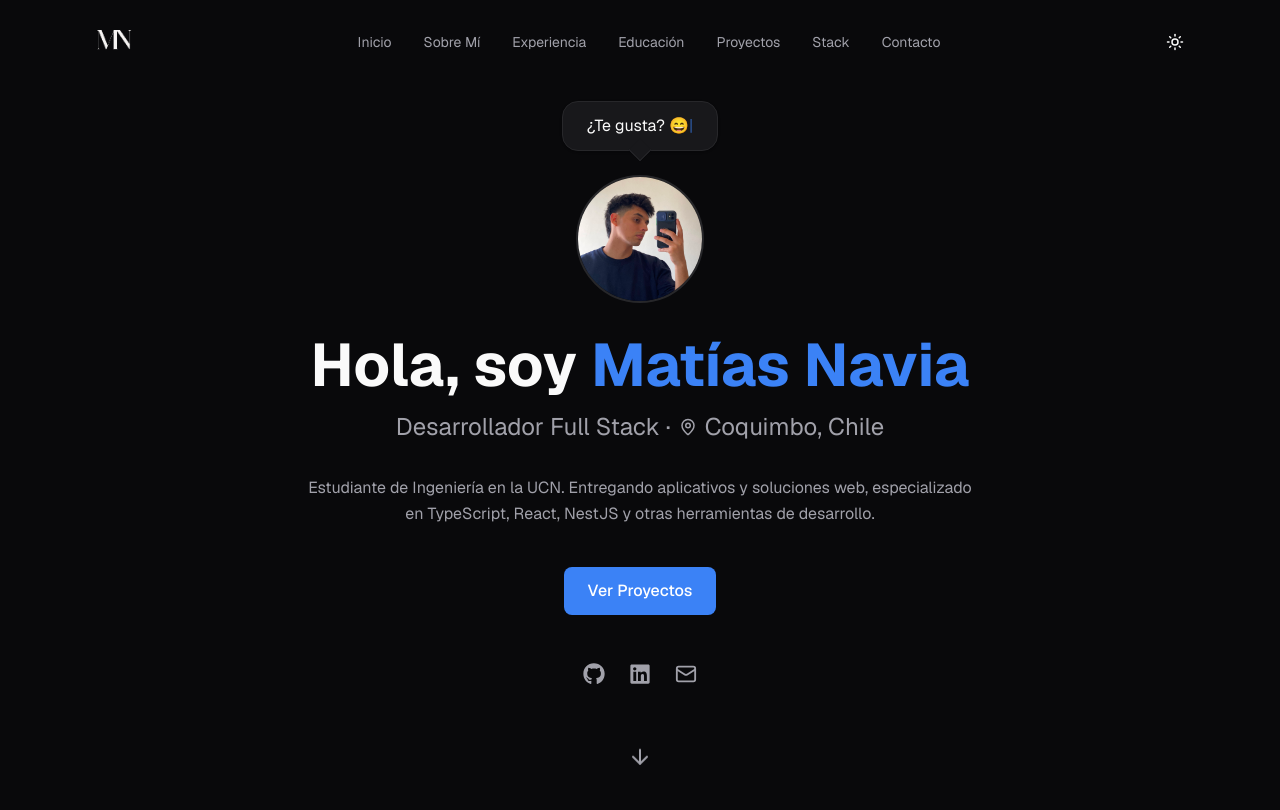
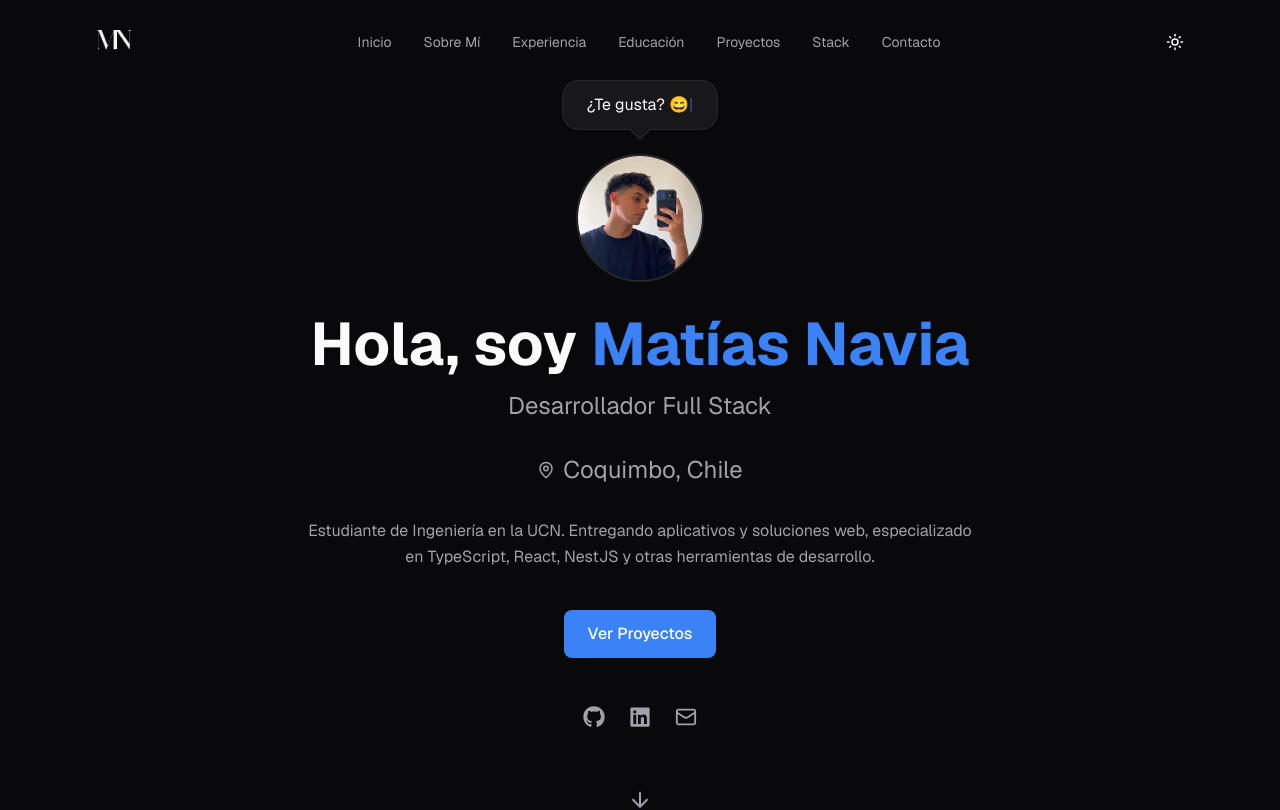
Before and after one commit to navia20/mn-portfolio, a Next.js app: page / in a window 1280 px wide. Shown: the top 810 px of the page. Built offline with nearby package versions, Linux system fonts and the light colour scheme.

Commit message:
fix hero

```diff
--- a/components/Hero.tsx
+++ b/components/Hero.tsx
@@ -220,7 +220,15 @@ export default function Hero() {
           transition={{ duration: 0.6, delay: 0.2 }}
           className="text-xl md:text-2xl text-muted mb-8 flex items-center justify-center gap-2"
         >
-          Desarrollador Full Stack · <MapPin size={18} /> Coquimbo, Chile
+          Desarrollador Full Stack
+        </motion.p>
+        <motion.p
+          initial={{ opacity: 0, y: 30 }}
+          animate={{ opacity: 1, y: 0 }}
+          transition={{ duration: 0.6, delay: 0.2 }}
+          className="text-xl md:text-2xl text-muted mb-8 flex items-center justify-center gap-2"
+        >
+       <MapPin size={18} /> Coquimbo, Chile
         </motion.p>
 
         <motion.p
```
Also changed, not shown: 1 other file (tests, documents, lock files or other folders).
